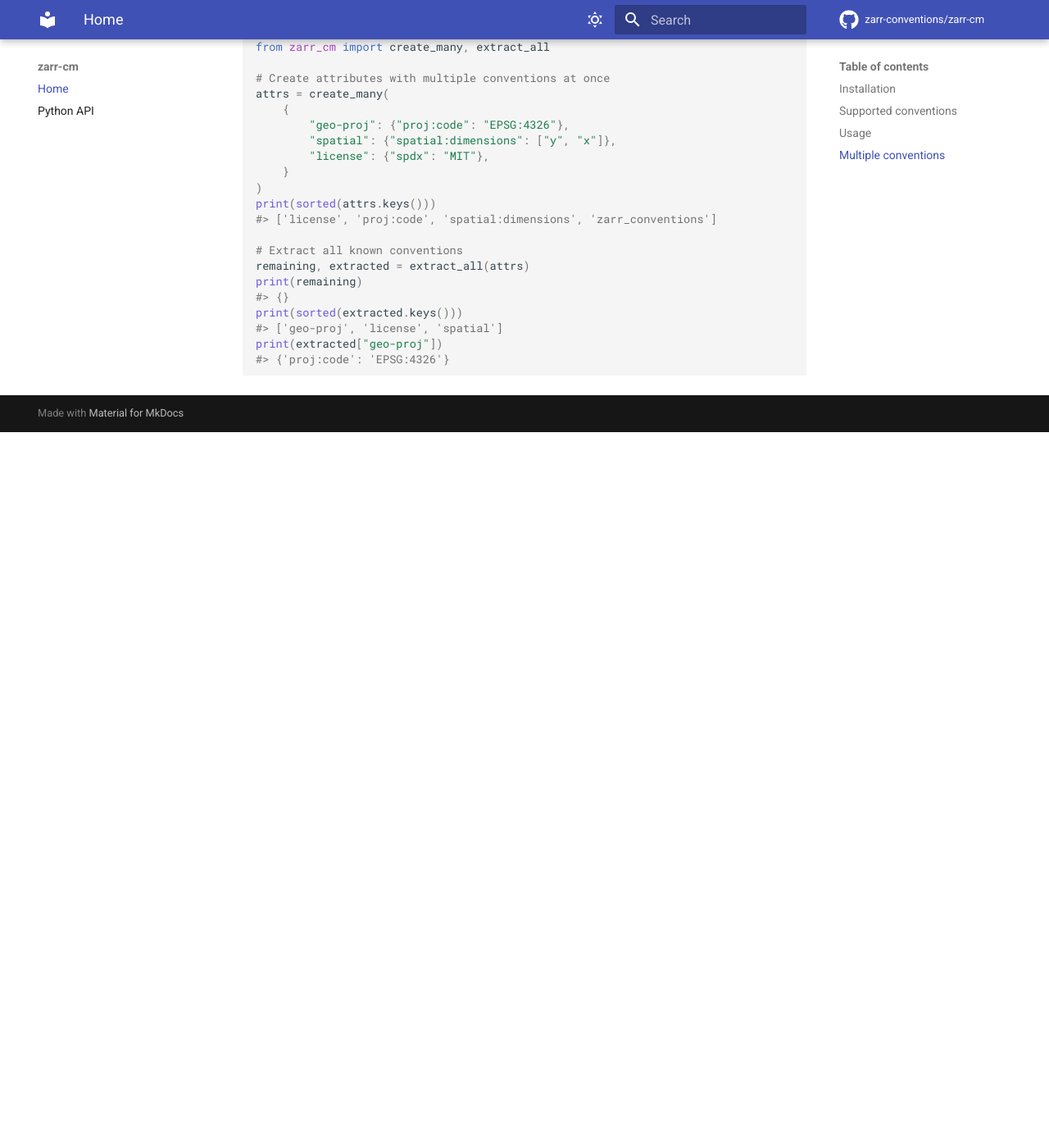
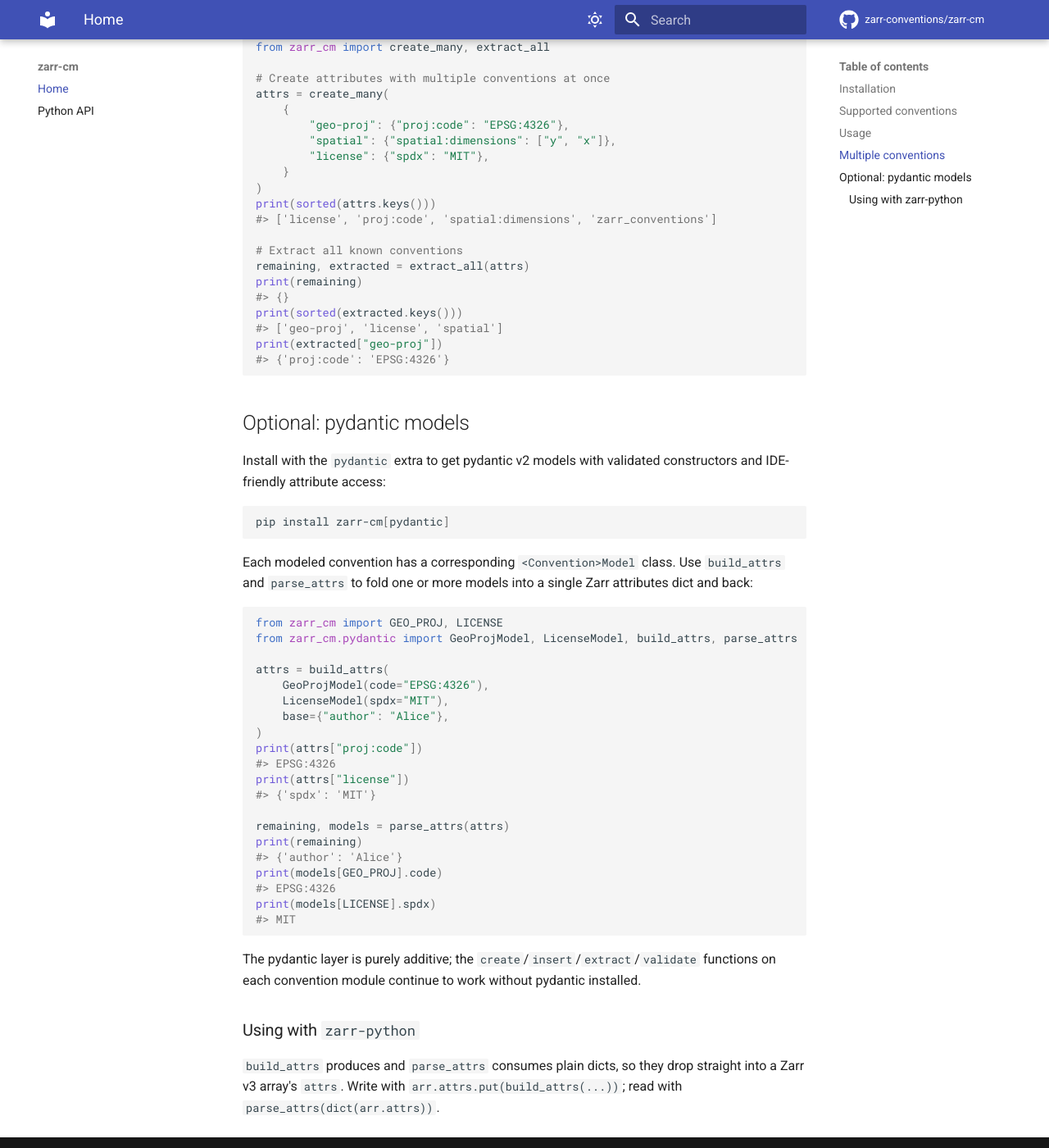
Before and after one commit to zarr-conventions/zarr-cm, an MkDocs documentation site: the page built from docs/index.md, in a window 1280 px wide and 1400 px high, scrolled down 1914 px. Shown: the whole window at 82% size. Built offline with MkDocs 1.6.1 and Material for MkDocs 9.7.7, drawn with Linux system fonts in a browser that asks for light colours; comment, search, counter and statistics services are not loaded; before the commit the page ends 2441 px from its top, so only the background shows below that.

Commit message:
Document optional pydantic models in docs/index.md and docs/api.md
The README's pydantic section already existed but the rendered docs
(docs/index.md, docs/api.md) still described the package as TypedDicts
only. Adds a parallel pydantic section to docs/index.md with a runnable
example using GEO_PROJ/LICENSE constants and a brief zarr-python interop
note. docs/api.md gains an mkdocstrings section pointing at the
zarr_cm.pydantic public surface (models + build_attrs/parse_attrs).
README's Overview list gains a forward link to the pydantic section so
skimmers know the option exists.

Co-Authored-By: Claude Opus 4.7 (1M context) <noreply@anthropic.com>

````diff
--- a/docs/index.md
+++ b/docs/index.md
@@ -107,3 +107,52 @@ print(extracted["geo-proj"])
 ```
 
 <!-- blacken-docs:on -->
+
+## Optional: pydantic models
+
+Install with the `pydantic` extra to get pydantic v2 models with validated
+constructors and IDE-friendly attribute access:
+
+```bash
+pip install zarr-cm[pydantic]
+```
+
+Each modeled convention has a corresponding `<Convention>Model` class. Use
+`build_attrs` and `parse_attrs` to fold one or more models into a single Zarr
+attributes dict and back:
+
+<!-- blacken-docs:off -->
+<!-- prettier-ignore -->
+```python
+from zarr_cm import GEO_PROJ, LICENSE
+from zarr_cm.pydantic import GeoProjModel, LicenseModel, build_attrs, parse_attrs
+
+attrs = build_attrs(
+    GeoProjModel(code="EPSG:4326"),
+    LicenseModel(spdx="MIT"),
+    base={"author": "Alice"},
+)
+print(attrs["proj:code"])
+#> EPSG:4326
+print(attrs["license"])
+#> {'spdx': 'MIT'}
+
+remaining, models = parse_attrs(attrs)
+print(remaining)
+#> {'author': 'Alice'}
+print(models[GEO_PROJ].code)
+#> EPSG:4326
+print(models[LICENSE].spdx)
+#> MIT
+```
+
+<!-- blacken-docs:on -->
+
+The pydantic layer is purely additive; the `create`/`insert`/`extract`/`validate`
+functions on each convention module continue to work without pydantic installed.
+
+### Using with `zarr-python`
+
+`build_attrs` produces and `parse_attrs` consumes plain dicts, so they drop
+straight into a Zarr v3 array's `attrs`. Write with
+`arr.attrs.put(build_attrs(...))`; read with `parse_attrs(dict(arr.attrs))`.
````
Also changed, not shown: README.md (+4 -2 lines), docs/api.md (+26 -0 lines).
